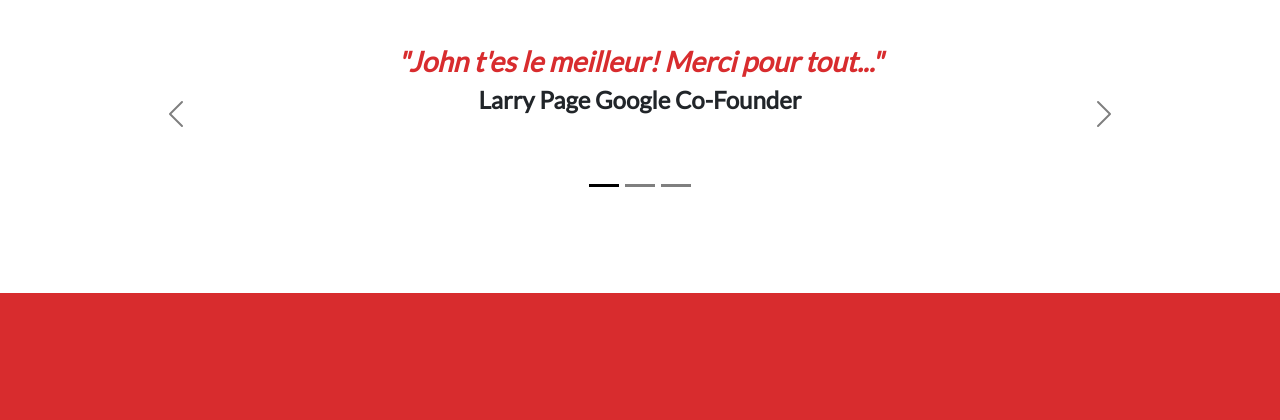
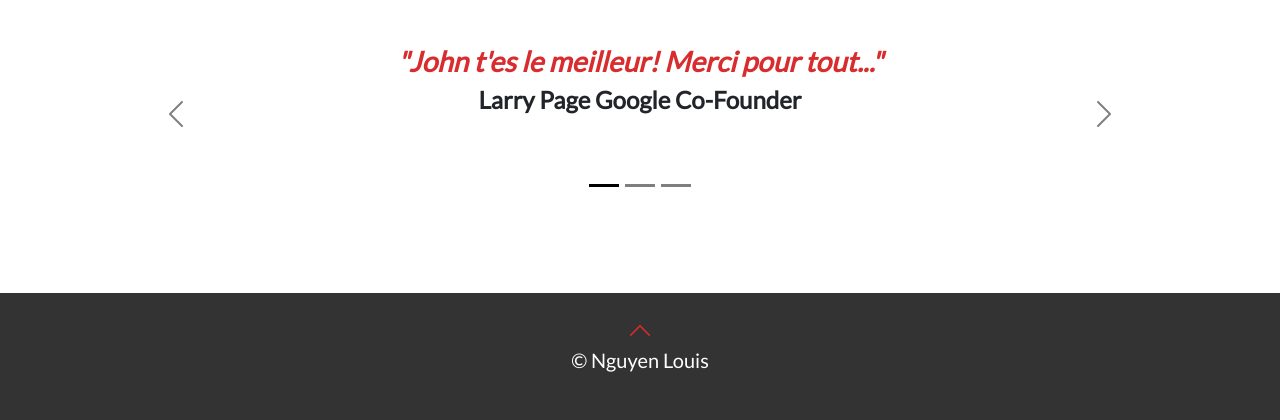
Before and after one commit to Azlou77/boostrap-project, a PHP site: page / in a window 1280 px wide. Shown: the part 3787-4207 px from the top of the page. Before the commit the page ends 4080 px from the top, so only its background shows below. Run offline with PHP 8.4, Linux system fonts and the light colour scheme.

Commit message:
footer section

```diff
--- a/css/style.css
+++ b/css/style.css
@@ -225,3 +225,20 @@ width: 400px;
     color: #d82c2e;
     font-style: italic;
 }
+/*footer*/
+footer{
+    background-color: #333;
+    padding: 20px 0 40px;
+}
+footer span{
+    color:#d82c2e;
+    font-size: 25px;
+    line-height: 35px;
+}
+footer span:hover{
+    font-size: 27px;
+}
+footer h5{
+    color: white;
+    font-weight: normal ;
+}
--- a/index.html
+++ b/index.html
@@ -251,6 +251,9 @@
             </div>
         </section>
 
-
+        <footer class="text-center">
+            <a href="#about"><span class="bi-chevron-up"></span></a>
+            <h5>&copy; Nguyen Louis</h5>
+        </footer>
     </body>
 </html>
```
